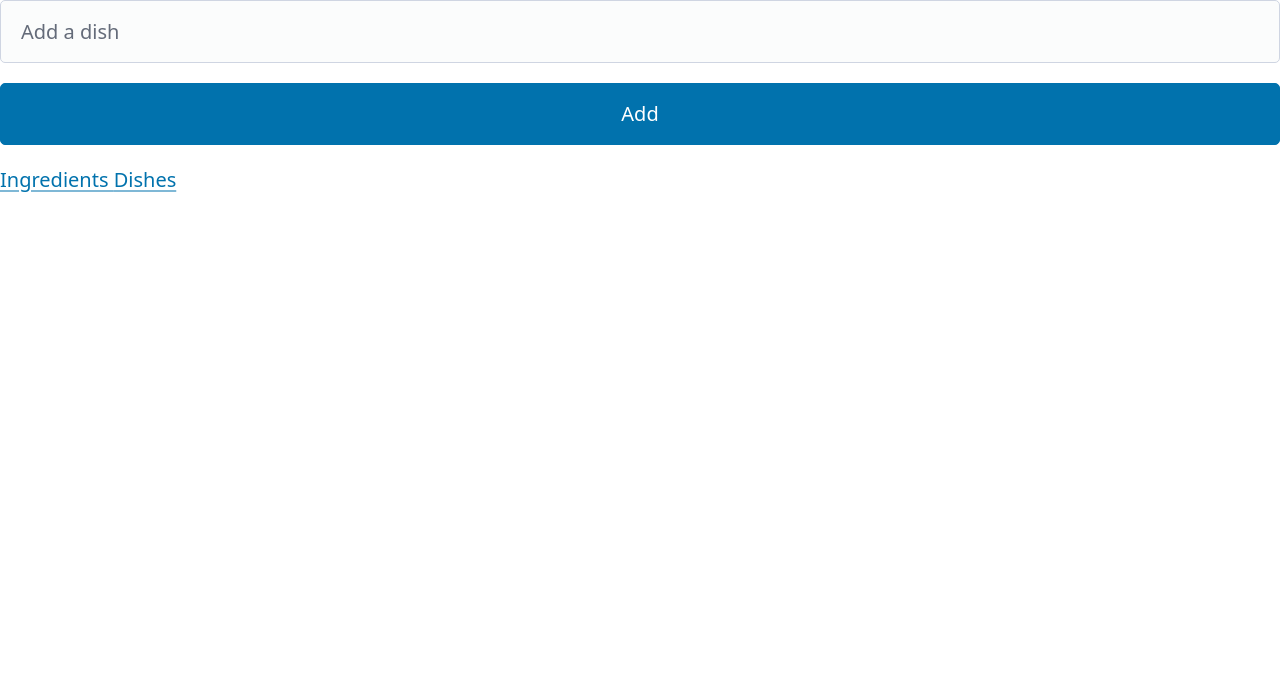
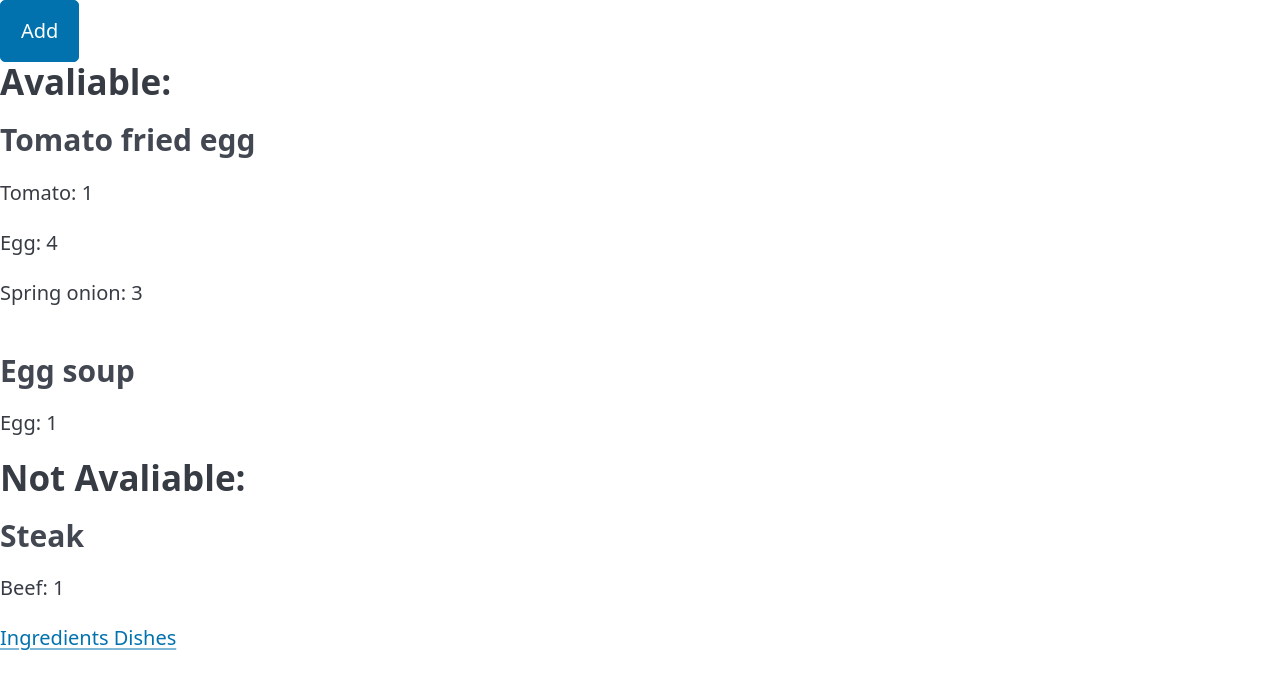
Before and after one commit to luoxinnan/DishDashApp, a React (Vite) app in the folder Frontend/: page /dishes in a window 1280 px wide. Shown: the top 688 px of the page. Built offline with nearby package versions, Linux system fonts and the light colour scheme.

Commit message:
Add DishCards

```diff
--- a/Frontend/src/App.tsx
+++ b/Frontend/src/App.tsx
@@ -5,21 +5,39 @@ import IngredCards from './components/IngredCards';
 import AddDishForm from './components/AddDishForm';
 import AddDishDetailForm from './components/AddDishDetailForm';
 
+import NoDishCards from './components/NoDishCards';
+import YesDishCards from './components/YesDishCards';
 
-// temp
+
+// --------temp------
 export type Ingred = {
   name: string,
   quantity: number
 }
 
+export type Dish = {
+  name: string;
+  ingreds: Ingred[];
+}
+const defaultIngreds = [
+  { name: "Tomato", quantity: 1 },
+  { name: "Egg", quantity: 4 },
+  { name: "Spring onion", quantity: 3 }
+];
+
+const d1 = {name: "Tomato fried egg", ingreds: defaultIngreds}
+const d2 = {name: "Egg soup", ingreds: [{name: "Egg", quantity: 1}]}
+const d3 = {name: "Steak", ingreds: [{name: "Beef", quantity: 1}]}
+const defaltYesDishes = [d1,d2];
+const defaltNoDishes = [d3];
+
+//-----------------
+
 export function App() {
 
-  const [ingreds, setIngreds] = useState([
-    { name: "Tomato", quantity: 1 },
-    { name: "Egg", quantity: 4 },
-    { name: "Spring onion", quantity: 3 }
-  ]);
-  const [tempdishName, setTempDishName] = useState<string>("");
+  const [ingreds, setIngreds] = useState(defaultIngreds);
+  const[yesDishes, setYesDishes] = useState<Dish[]>(defaltYesDishes);
+  const[NoDishes, setNoDishes] = useState<Dish[]>(defaltNoDishes);
 
 
 
@@ -58,12 +76,14 @@ export function App() {
         </Route>
 
         <Route exact path="/dishes">
-          <AddDishForm func={addDishToList} />
+          <Link to="/dishes/add-dish"><button>Add</button></Link>
+          <YesDishCards dishes={yesDishes}/>
+          <NoDishCards dishes = {NoDishes} />
         </Route>
 
 
         <Route exact path="/dishes/add-dish">
-          <AddDishDetailForm dishName={tempdishName} />
+          <AddDishDetailForm />
         </Route>
 
 
--- a/Frontend/src/components/AddDishDetailForm.tsx
+++ b/Frontend/src/components/AddDishDetailForm.tsx
@@ -2,14 +2,14 @@ import { Props } from "./types/addDishDetailFormTypes";
 import Counter from "./Counter"
 import { BrowserRouter as Router, Route, Switch, Link, useHistory } from 'react-router-dom';
 
-export default function AddDishDetailForm({dishName}: Props){
+export default function AddDishDetailForm(){
     return (
         <>
         <label>Dish name: </label>
-        <input type="text" name="dishName" value={dishName} />
+        <input type="text" name="dishName" />
         <label>Ingredients: </label>
         <label>Name: </label>
-        <input type="text" name="dish-ingredient-name" value={dishName} />
+        <input type="text" name="dish-ingredient-name"  />
         <label>Quantity: </label>
         <input type="text" name="dish-ingredient-quantity" />
         <button>+</button>
--- /dev/null
+++ b/Frontend/src/components/DishCard.tsx
@@ -0,0 +1,17 @@
+import { Dish } from "../App";
+
+
+export default function DishCard({dish}: dishCardProps){
+    return (
+        <>
+        <h3>{dish.name}</h3>
+        {dish.ingreds.map(ingred => (
+            <p>{ingred.name}: {ingred.quantity}</p>
+        ))}
+        </>
+    )
+}
+
+type dishCardProps = {
+    dish: Dish;
+}
--- /dev/null
+++ b/Frontend/src/components/NoDishCards.tsx
@@ -0,0 +1,17 @@
+
+
+import DishCard from "./DishCard"
+import { Props } from "./types/dishCardsProps"
+
+export default function NoDishCards({dishes}: Props){
+    return (
+        <div>
+            <h2>Not Avaliable: </h2>
+            {dishes.map(dish => (
+                <DishCard dish={dish} />
+
+            ))}
+
+        </div>
+    )
+}
--- /dev/null
+++ b/Frontend/src/components/YesDishCards.tsx
@@ -0,0 +1,17 @@
+
+
+import DishCard from "./DishCard"
+import { Props } from "./types/dishCardsProps"
+
+export default function YesDishCards({dishes}: Props){
+    return (
+        <div>
+            <h2>Avaliable: </h2>
+            {dishes.map(dish => (
+                <DishCard dish={dish} />
+
+            ))}
+
+        </div>
+    )
+}
--- /dev/null
+++ b/Frontend/src/components/types/dishCardsProps.ts
@@ -0,0 +1,5 @@
+import { Dish } from "../../App"
+
+export type Props = {
+    dishes: Dish[];
+}
```
Also changed, not shown: 2 other files (tests, documents, lock files or other folders).
